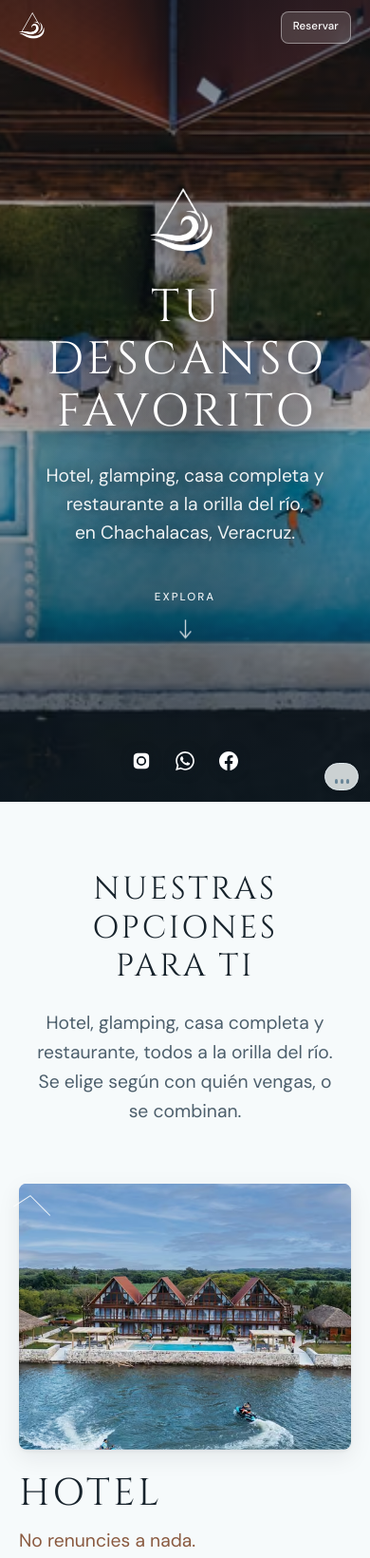
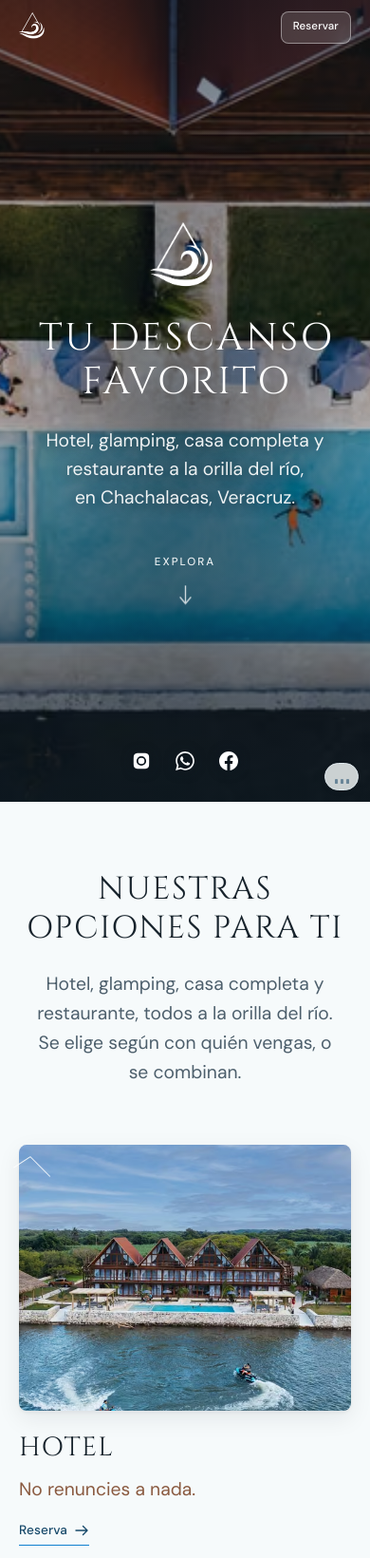
Before and after one commit to Gersioasecas/riverside-web, a plain HTML site: page codigo-puro/index.html in a window 390 px wide. Shown: the top 1640 px of the page at 95% size. Drawn offline with Linux system fonts and the light colour scheme; animation ran at ten frames a second.

Commit message:
La marea nace en el logo, y ajustes de ritmo y anchos
- el frente inicial se coloca en [data-nace]: el primer movimiento que se ve
  es el agua saliendo de la marca
- las barritas del sonido escalan en vez de cambiar de altura (sin reflow)
- a 320 px «RESTAURANTE» en capitales medía 342 px contra 280 disponibles y
  empujaba el documento: cuerpo reducido y min-width 0 en la reja
- fotos con max-height: si no caben de un vistazo se leen como muro

Co-Authored-By: Claude Opus 5 (1M context) <noreply@anthropic.com>
Claude-Session: https://claude.ai/code/session_01BukhAWdb2Gr8GfrDMjjji4

```diff
--- a/codigo-puro/css/sitio.css
+++ b/codigo-puro/css/sitio.css
@@ -262,6 +262,8 @@
   /* que nunca sea más alta que la pantalla: si la foto no cabe de un vistazo,
      el ojo deja de leerla como una imagen y empieza a leerla como un muro */
   max-height: 76svh;
+  max-width: 100%;   /* con aspect-ratio + max-height, el ancho se deriva de la
+                        altura y a 320 px se salía de la columna */
   margin-inline: auto;
   box-shadow: var(--sombra-2);
 }
@@ -360,11 +362,15 @@
 .mar__ondas i {
   display: block;
   width: 3px;
-  height: 5px;
+  height: 14px;
   border-radius: var(--radio-redondo);
   background: currentColor;
   opacity: 0.55;
-  transition: height var(--t-rapido) var(--curva-suave), opacity var(--t-rapido) var(--curva-suave);
+  /* se escala en vez de cambiar de altura: `height` provoca recálculo de
+     layout en cada cuadro, `transform` no toca el layout */
+  transform: scaleY(0.36);
+  transform-origin: bottom center;
+  transition: transform var(--t-rapido) var(--curva-suave), opacity var(--t-rapido) var(--curva-suave);
 }
 .mar[aria-pressed='true'] .mar__ondas i {
   opacity: 1;
@@ -373,12 +379,12 @@
 .mar[aria-pressed='true'] .mar__ondas i:nth-child(2) { animation-delay: 0.42s; animation-duration: 3.7s; }
 .mar[aria-pressed='true'] .mar__ondas i:nth-child(3) { animation-delay: 0.91s; animation-duration: 2.3s; }
 @keyframes ondear {
-  0%, 100% { height: 5px; }
-  22%      { height: 14px; }   /* sube rápido, como la ola */
-  70%      { height: 7px; }    /* y se retira despacio */
+  0%, 100% { transform: scaleY(0.36); }
+  22%      { transform: scaleY(1); }     /* sube rápido, como la ola */
+  70%      { transform: scaleY(0.5); }   /* y se retira despacio */
 }
 @media (prefers-reduced-motion: reduce) {
-  .mar[aria-pressed='true'] .mar__ondas i { animation: none; height: 10px; }
+  .mar[aria-pressed='true'] .mar__ondas i { animation: none; transform: scaleY(0.7); }
 }
 @media (max-width: 640px) {
   .mar { inset-block-end: var(--e-3); inset-inline-end: var(--e-3); padding: 0.55em 0.8em; }
@@ -461,3 +467,19 @@
 @media (prefers-reduced-motion: reduce) {
   [data-sube] { opacity: 1; transform: none; transition-delay: 0ms !important; }
 }
+
+/* En pantallas muy angostas, «RESTAURANTE» en capitales con tracking mide más
+   que la columna (medido: 342 px contra 280 disponibles) y empujaba el ancho
+   del documento. Se reduce el cuerpo y se le permite partir. */
+@media (max-width: 400px) {
+  .estancia__nombre {
+    font-size: var(--paso-3);
+    letter-spacing: 0.05em;
+    overflow-wrap: anywhere;
+  }
+  .hero__titulo { font-size: var(--paso-5); letter-spacing: 0.06em; }
+  .titulo { letter-spacing: 0.05em; }
+}
+
+/* y ningún ítem de la reja puede empujar la columna más allá de su sitio */
+.estancia__reja > * { min-width: 0; }
--- a/codigo-puro/js/marea.js
+++ b/codigo-puro/js/marea.js
@@ -274,7 +274,17 @@
     }
     medir();
     mirar();
-    frente = frenteObjetivo;   // al cargar, el agua ya está donde toca
+    /* El agua NACE en el logo, no en cualquier parte: el trazo de abajo del
+       logotipo es literalmente de donde se desprende el segmento. Al cargar,
+       el frente arranca ahí y de inmediato empieza a perseguir la mirada, así
+       que el primer movimiento que se ve es el agua saliendo de la marca. */
+    const marca = document.querySelector('[data-nace]');
+    if (marca) {
+      const r = marca.getBoundingClientRect();
+      frente = r.top + window.scrollY + r.height * 0.80;
+    } else {
+      frente = frenteObjetivo;
+    }
     arrancar();
   }
 
```
Also changed, not shown: 1 other file.
